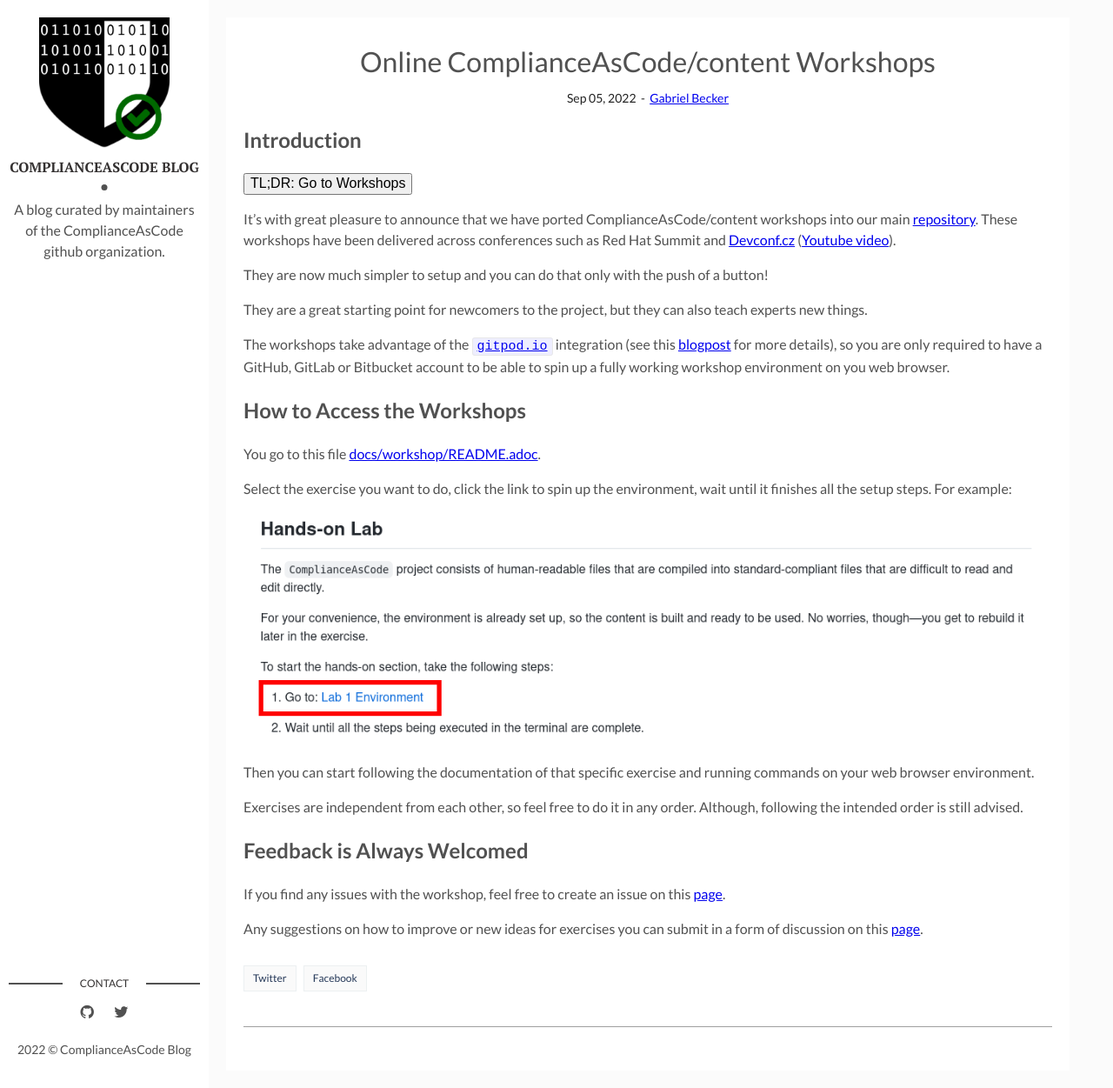
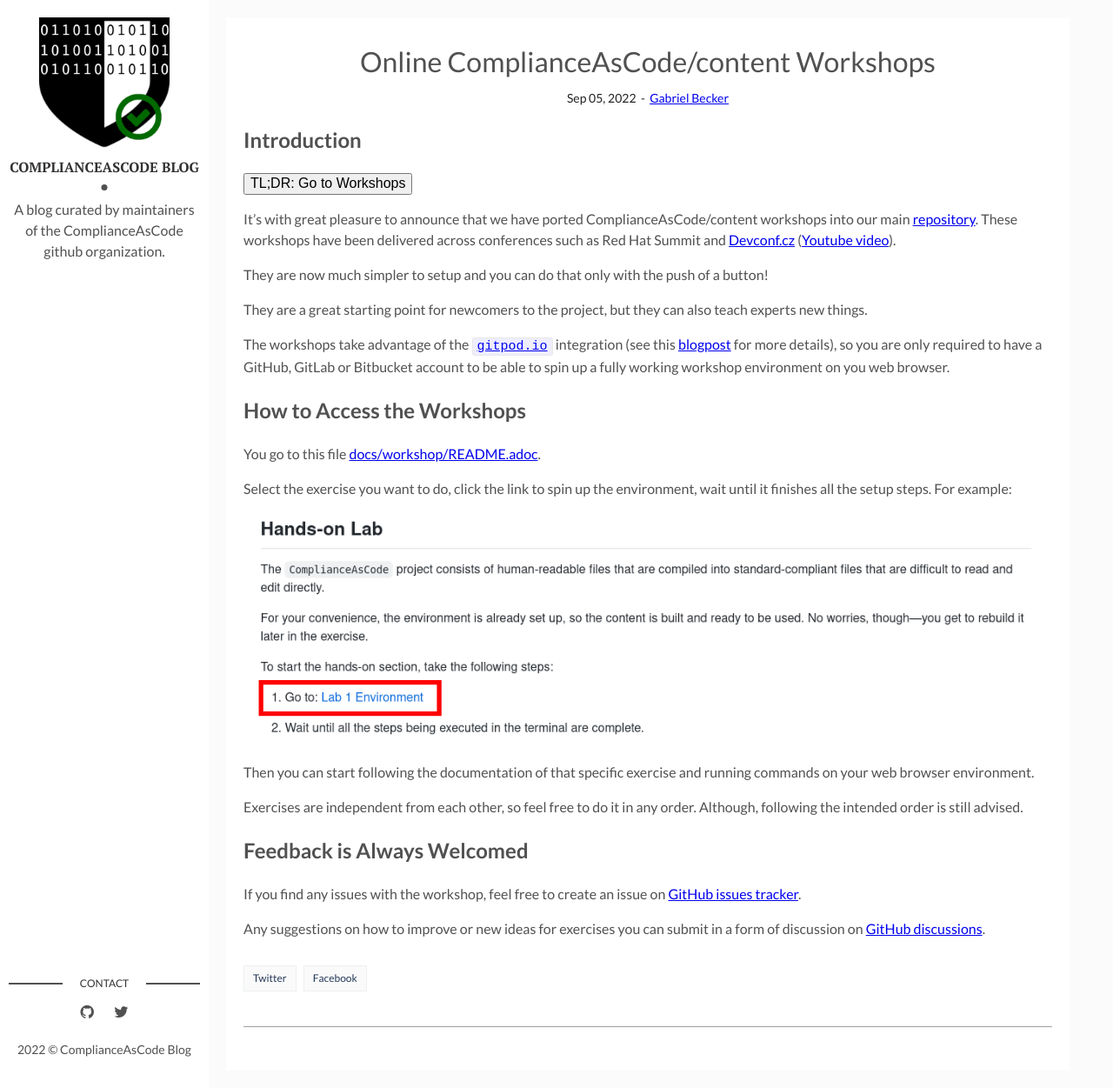
Before and after one commit to ComplianceAsCode/ComplianceAsCode.github.io, a Jekyll site: the page built from _posts/2022-09-05-complianceascode-workshops.md, in a window 1280 px wide and 1251 px high. Shown: the whole window at 87% size. Built offline with Jekyll 4.4.1, drawn with Linux system fonts in a browser that asks for light colours; comment, search, counter and statistics services are not loaded.

Commit message:
Point to actual github pages (issues/discussions) instead of "page".

```diff
--- a/_posts/2022-09-05-complianceascode-workshops.md
+++ b/_posts/2022-09-05-complianceascode-workshops.md
@@ -35,6 +35,6 @@
 
 ## Feedback is Always Welcomed
 
-If you find any issues with the workshop, feel free to create an issue on this [page](https://github.com/ComplianceAsCode/content/issues).
+If you find any issues with the workshop, feel free to create an issue on [GitHub issues tracker](https://github.com/ComplianceAsCode/content/issues).
 
-Any suggestions on how to improve or new ideas for exercises you can submit in a form of discussion on this [page](https://github.com/ComplianceAsCode/content/discussions).
+Any suggestions on how to improve or new ideas for exercises you can submit in a form of discussion on [GitHub discussions](https://github.com/ComplianceAsCode/content/discussions).
```
